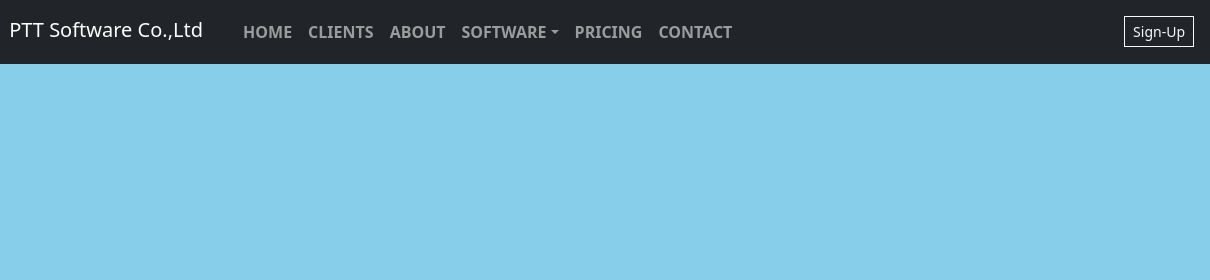
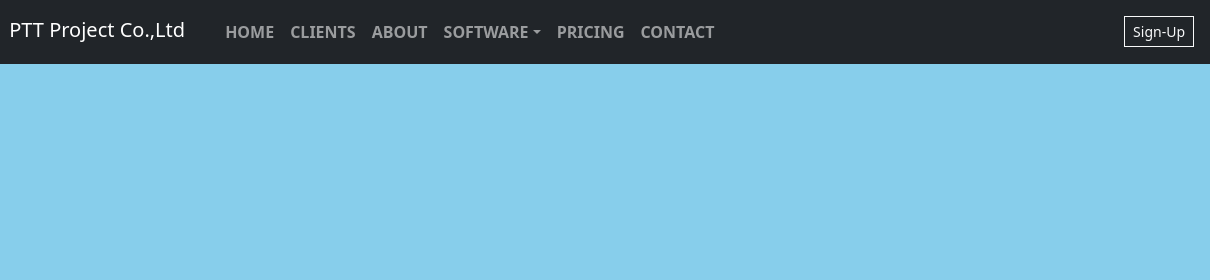
Before and after one commit to MiraBoki/pttproject, a plain HTML site: page index.html in a window 1280 px wide. Shown: the top 280 px of the page, 70-1280 px from the left. Drawn offline with nearby package versions, Linux system fonts and the light colour scheme.

Commit message:
second commit

```diff
--- a/index.html
+++ b/index.html
@@ -2,7 +2,7 @@
 <html>
 <head>
     <meta name="viewport" content="width=device-width, initial-scale=1.0">
-    <title>PTT-Software</title>
+    <title>PTT-Project</title>
     <link rel="icon" href="https://e7.pngegg.com/pngimages/779/61/png-clipart-logo-idea-cute-eagle-leaf-logo-thumbnail.png" type="image/png" sizes="32x32" />
     <!-- bootstrap css1 -->
     <link href="https://cdn.jsdelivr.net/npm/bootstrap@5.3.3/dist/css/bootstrap.min.css" rel="stylesheet"
@@ -53,7 +53,7 @@
          <nav class="navbar navbar-expand-md bg-dark navbar-dark">
             <a href="#" class="navbar-brand mx-3">
                 <img src="https://e7.pngegg.com/pngimages/779/61/png-clipart-logo-idea-cute-eagle-leaf-logo-thumbnail.png" width="50" alt="sitelogo" />
-                <span class="ms-2">PTT Software Co.,Ltd</span>
+                <span class="ms-2">PTT Project Co.,Ltd</span>
             </a>
             <button type="button" class="navbar-toggler" data-bs-target="#nav" data-bs-toggle="collapse">
                 <i class="navbar-toggler-icon"></i>
```
